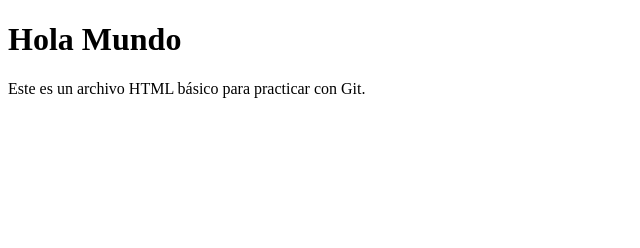
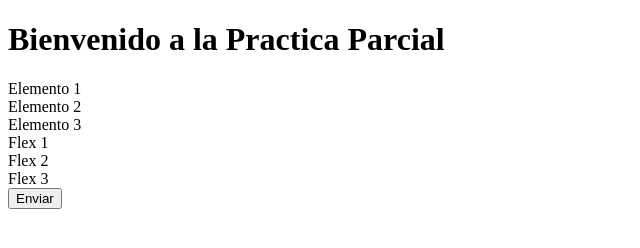
Before and after one commit to Thomassssssz/PracticaParcialTLP, a plain HTML site: page index.html in a window 1280 px wide. Shown: the whole page, without its empty margins (0-640 px from the left). Drawn offline with nearby package versions, Linux system fonts and the light colour scheme.

Commit message:
Agregue el codigo de html y el css para corregir

```diff
--- a/index.html
+++ b/index.html
@@ -2,13 +2,36 @@
 <html lang="es">
 <head>
     <meta charset="UTF-8">
+    <title>Practica Parcial - Corregir Código</title>
     <meta name="viewport" content="width=device-width, initial-scale=1.0">
-    <title>Practica Parcial TLP</title>
-    <title>Document</title>
+    <link rel="stylesheet" href="https://cdn.jsdelivr.net/npm/bootstrap@4.6.1/dist/css/bootstap.min.css">
+    <link rel="stylesheet" href="styles.css">
 </head>
 <body>
-    <h1>Hola Mundo</h1>
-        <p>Este es un archivo HTML básico para practicar con Git.</p>
 
+<div class="container-fluid">
+    <header class="bg-prymary text-wite text-canter p-3">
+        <h1>Bienvenido a la Practica Parcial</h1>
+    </header>
+
+    <section class="main-grid">
+        <div class="grid-item1">Elemento 1</div>
+        <div class="grid-item2">Elemento 2</div>
+        <div class="grid-item3">Elemento 3</div>
+    </section>
+
+    <div class="flex-container">
+        <div class="box">Flex 1</div>
+        <div class="box">Flex 2</div>
+        <div class="box">Flex 3</div>
+    </div>
+
+    <footer class="bg-dark p-3 mt-4 text-center text-withe">
+        <button class="btn btn-succes">Enviar</button>
+    </footer>
+</div>
+
+<script src="https://cdn.jsdelivr.net/npm/jquery@3.5.1/dist/jquery.slim.min.js"></script>
+<script src="https://cdn.jsdelivr.net/npm/bootstrap@4.6.1/dist/js/boostrap.bundle.min.js"></script>
 </body>
 </html>
--- /dev/null
+++ b/style.css
@@ -0,0 +1,18 @@
+.main-grid {
+    display: grid;
+    grid-template-columns: repeat(3, 1fr);
+    grid-gap: 20px;
+    margin: 20px;
+}
+
+.flex-container {
+    display: flec;
+    justify-content: space-arround;
+    align-items: center;
+}
+
+.box {
+    background-color: #ddd;
+    padding: 10px;
+    border: 1px solid #333;
+}
```
